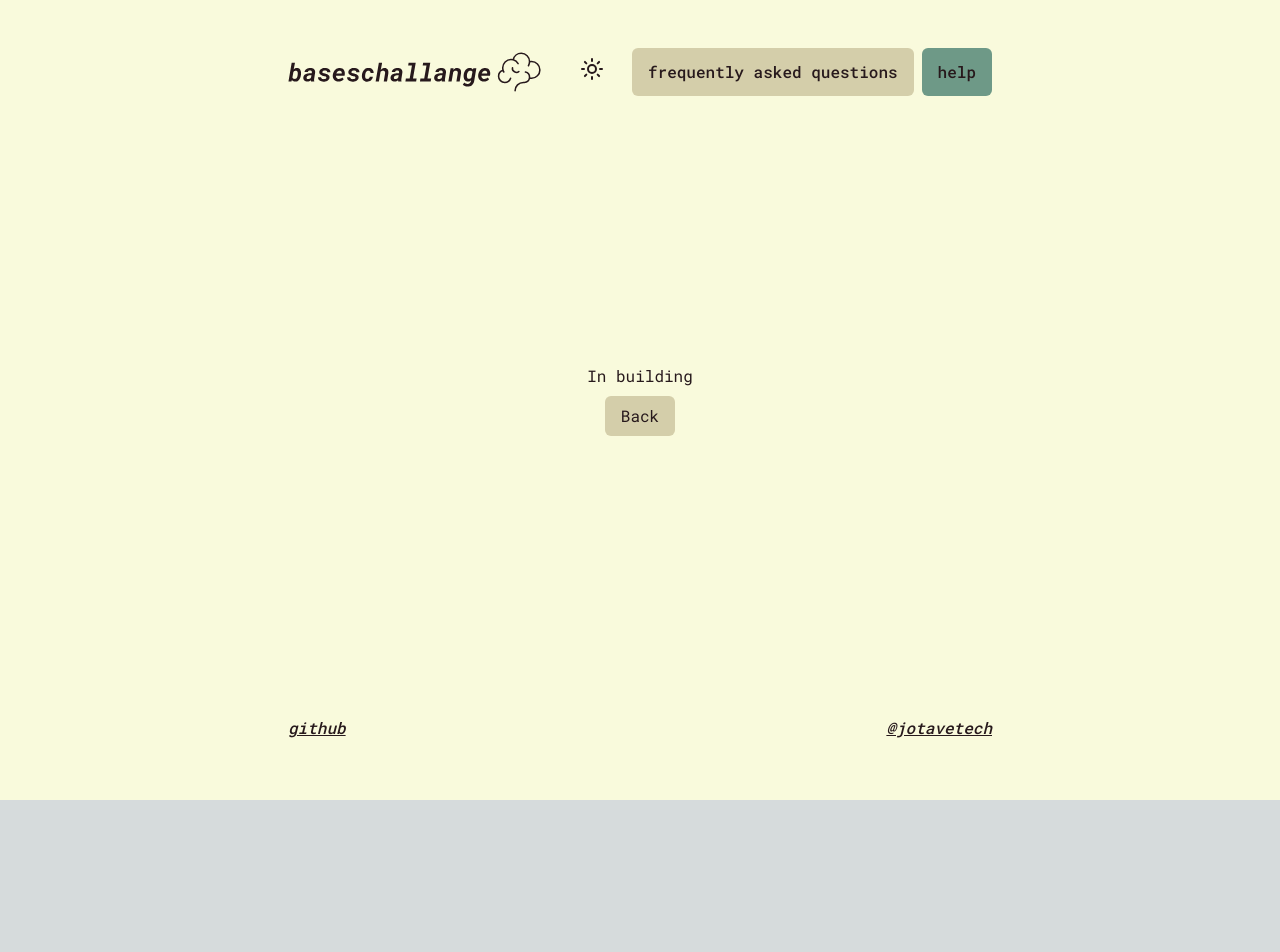
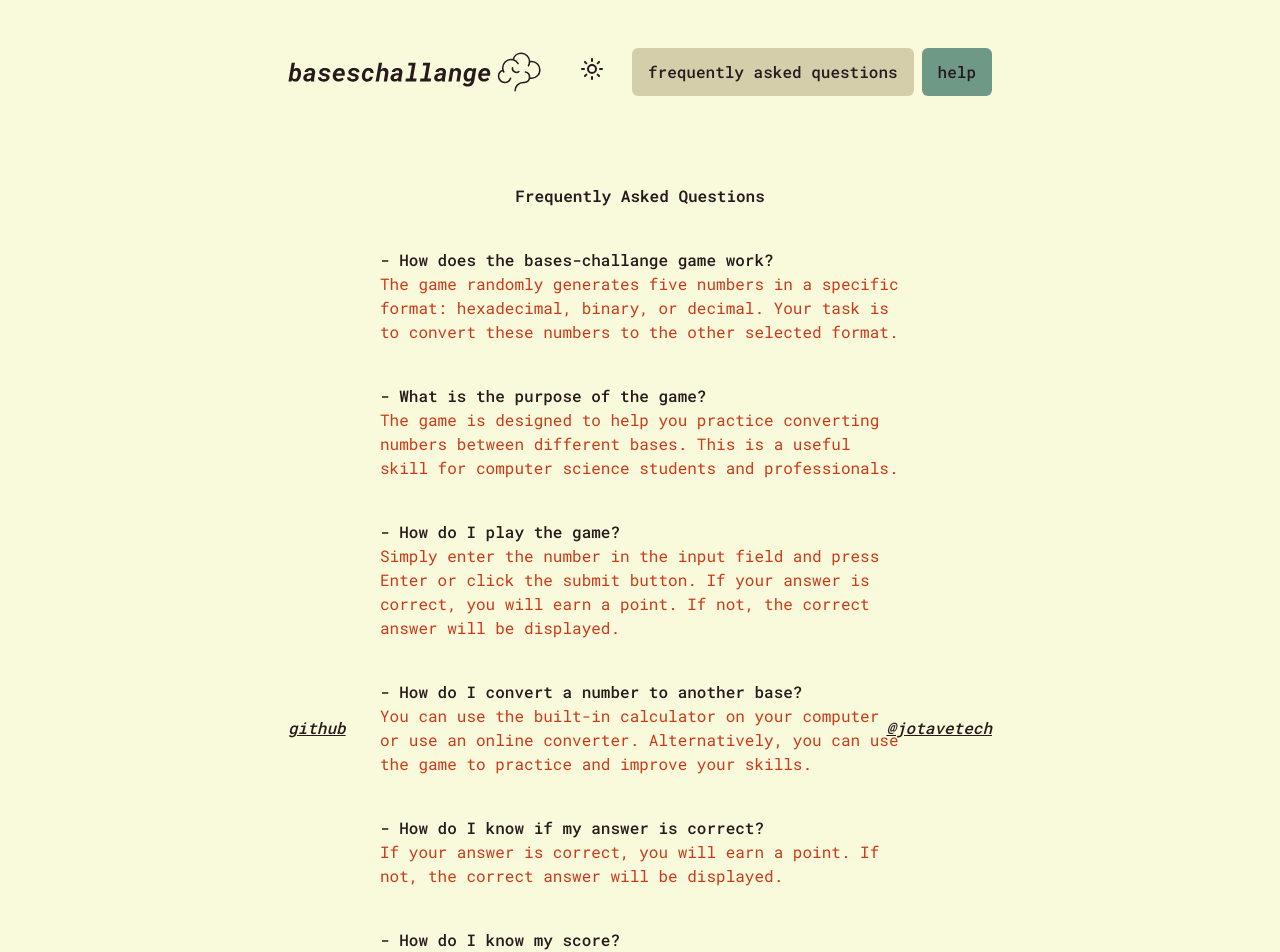
Before and after one commit to jotavetech/baseschallenge, a Next.js app: page /faq in a window 1280 px wide. Shown: the top 952 px of the page. Before the commit the page ends 800 px from the top, so only its background shows below. Built offline with nearby package versions, Linux system fonts and the light colour scheme.

Commit message:
add faq questions

```diff
--- /dev/null
+++ b/app/components/faq/question.tsx
@@ -0,0 +1,17 @@
+interface QuestionProps {
+  title: string;
+  description: string;
+}
+
+const Question = ({ title, description }: QuestionProps) => {
+  return (
+    <li className="w-full">
+      <p className="text-primary dark:text-primary-dark font-medium">{title}</p>
+      <span className="text-secondary dark:text-secondary-dark text-sm md:text-base">
+        {description}
+      </span>
+    </li>
+  );
+};
+
+export default Question;
--- a/app/faq/page.tsx
+++ b/app/faq/page.tsx
@@ -1,14 +1,41 @@
-import Link from "next/link";
+import Question from "../components/faq/question";
 
 const FaqPage = () => {
   return (
-    <div className="py-20 lg:py-36 min-h-screen flex justify-center items-center flex-col">
-      <h1 className="text-primary">In building</h1>
-      <Link href="/">
-        <button className="text-primary dark:text-primary-dark mt-2 bg-button-bg-1 dark:bg-button-bg-1-dark px-4 py-2 rounded-md">
-          Back
-        </button>
-      </Link>
+    <div className="py-20 lg:py-36 min-h-screen flex items-center flex-col">
+      <h1 className="text-primary dark:text-primary-dark mt-5 md:mt-10 font-semibold">
+        Frequently Asked Questions
+      </h1>
+      <ul className="px-10 mt-10 max-w-[600px] space-y-10">
+        <Question
+          title="- How does the bases-challange game work?"
+          description="The game randomly generates five numbers in a specific format: hexadecimal, binary, or decimal. Your task is to convert these numbers to the other selected format."
+        />
+        <Question
+          title="- What is the purpose of the game?"
+          description="The game is designed to help you practice converting numbers between different bases. This is a useful skill for computer science students and professionals."
+        />
+        <Question
+          title="- How do I play the game?"
+          description="Simply enter the number in the input field and press Enter or click the submit button. If your answer is correct, you will earn a point. If not, the correct answer will be displayed."
+        />
+        <Question
+          title="- How do I convert a number to another base?"
+          description="You can use the built-in calculator on your computer or use an online converter. Alternatively, you can use the game to practice and improve your skills."
+        />
+        <Question
+          title="- How do I know if my answer is correct?"
+          description="If your answer is correct, you will earn a point. If not, the correct answer will be displayed."
+        />
+        <Question
+          title="- How do I know my score?"
+          description="Your score will be displayed at the bottom of the game screen. You will earn a point for each correct answer."
+        />
+        <Question
+          title="- What is the game inspired by?"
+          description="The game is inspired by the css2wind.com game. A fun way to practice CSS and Tailwind CSS skills. Made by @LukeberryPi."
+        />
+      </ul>
     </div>
   );
 };
```
